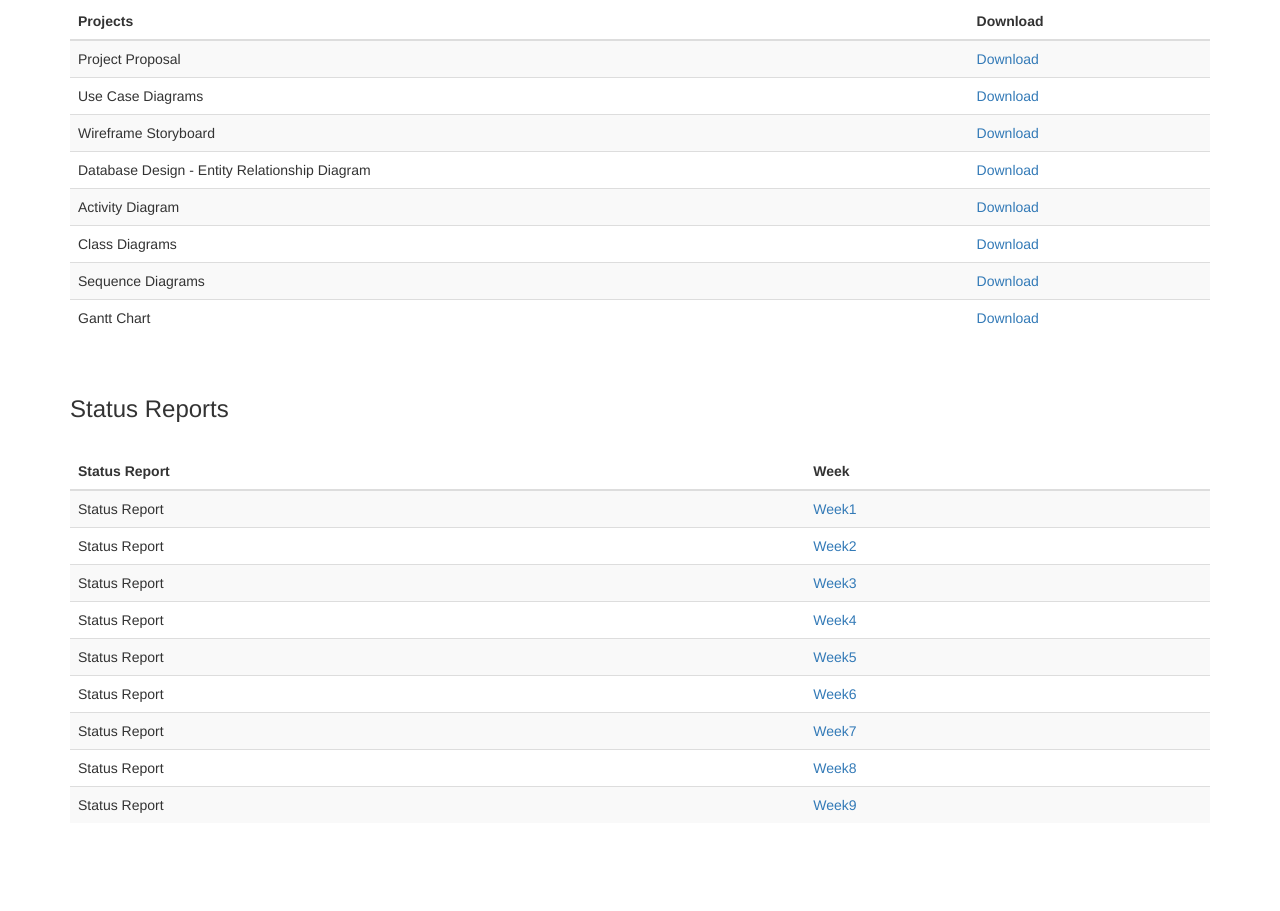
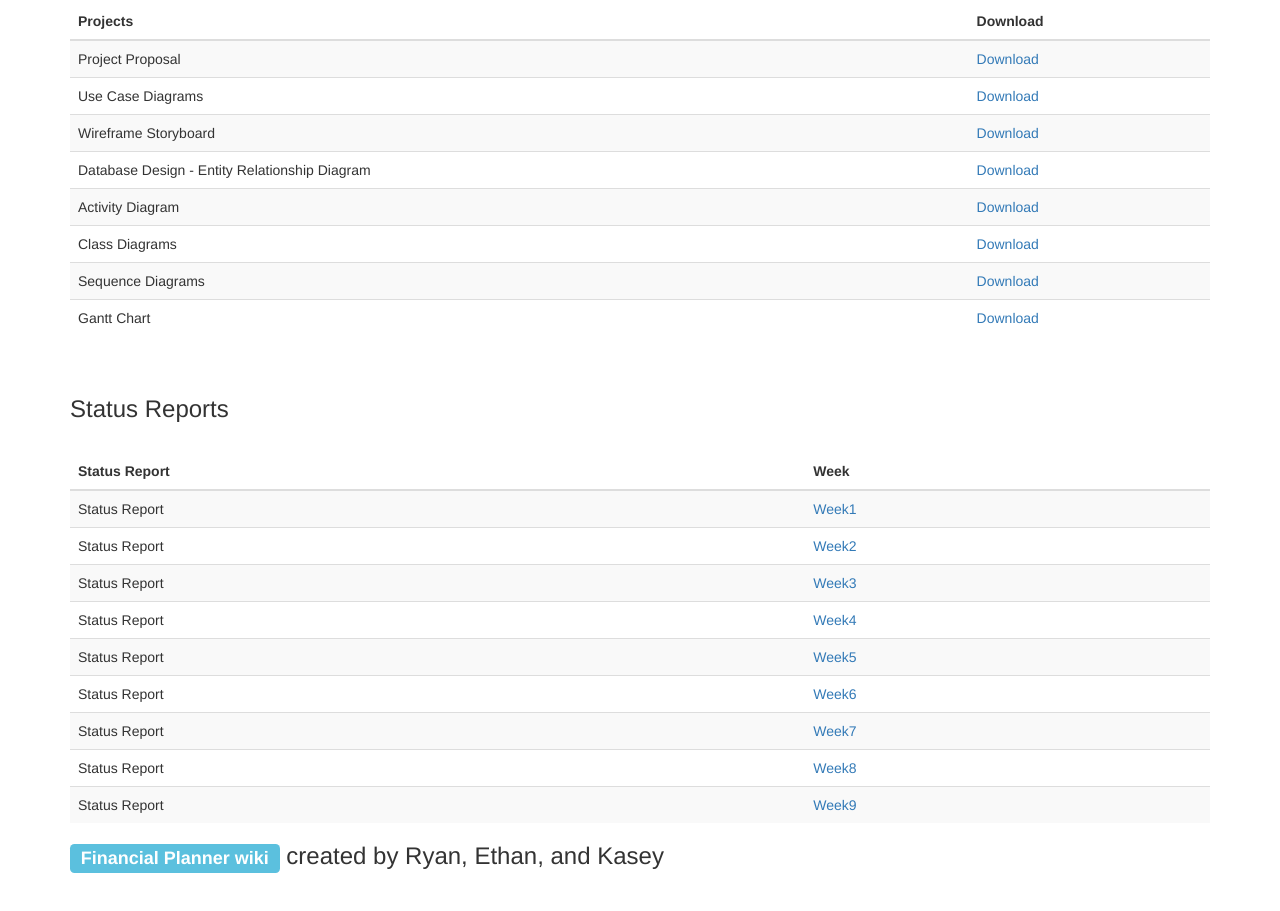
Before and after one commit to KaseyBou/Wiki, a plain HTML site: page index.html in a window 1280 px wide. Shown: the part 330-1241 px from the top of the page. Before the commit the page ends 1173 px from the top, so only its background shows below. Drawn offline with nearby package versions, Linux system fonts and the light colour scheme.

Commit message:
Made little changes

```diff
--- a/index.html
+++ b/index.html
@@ -111,6 +111,10 @@
               </tr>
             </tbody>
           </table>
+
+          <h3><span class="label label-info">Financial Planner wiki</span> created by Ryan, Ethan, and Kasey</h3>
+          <br>
+          <br>
       </div>
 </body>
 </html>
```
